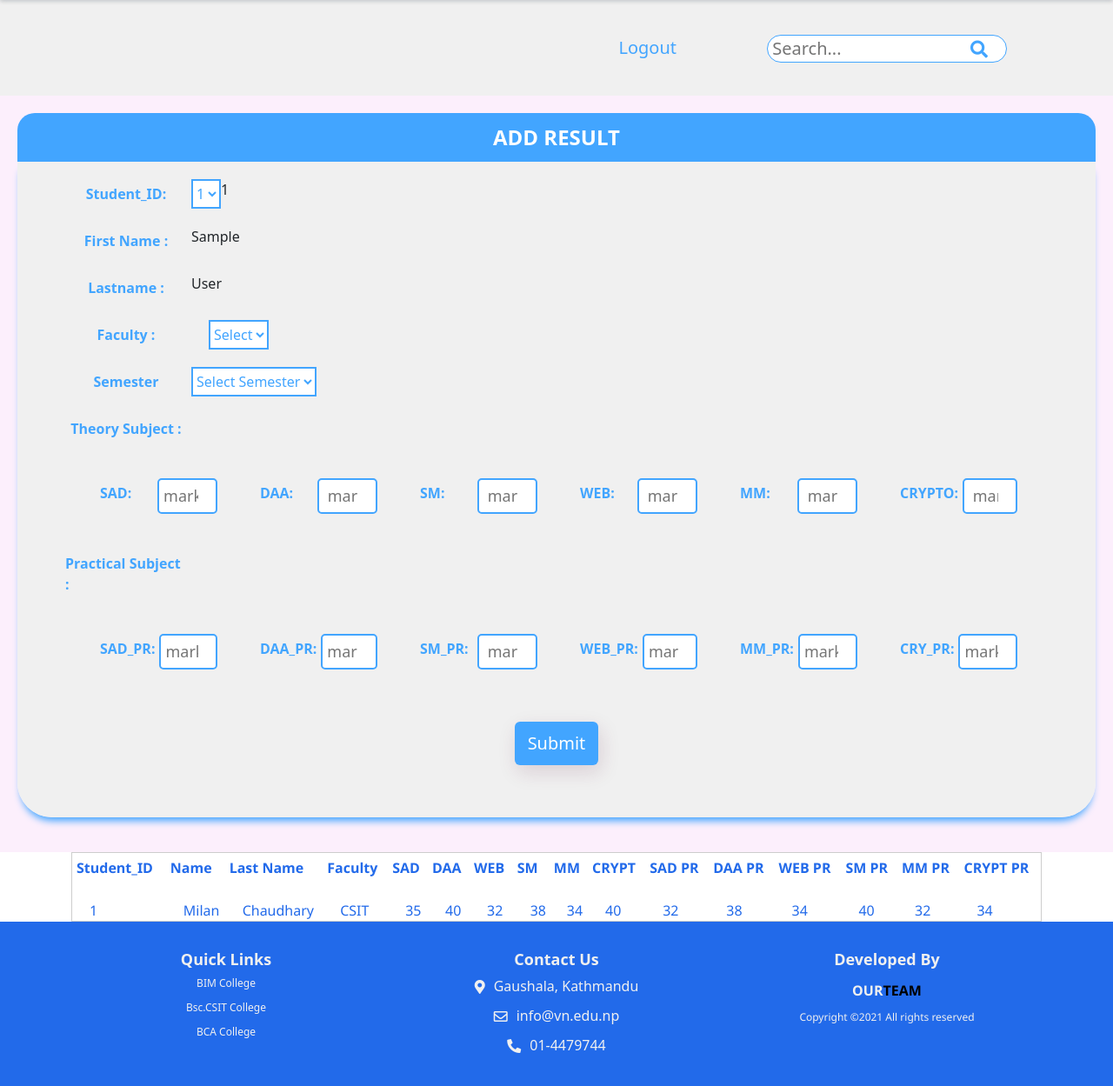
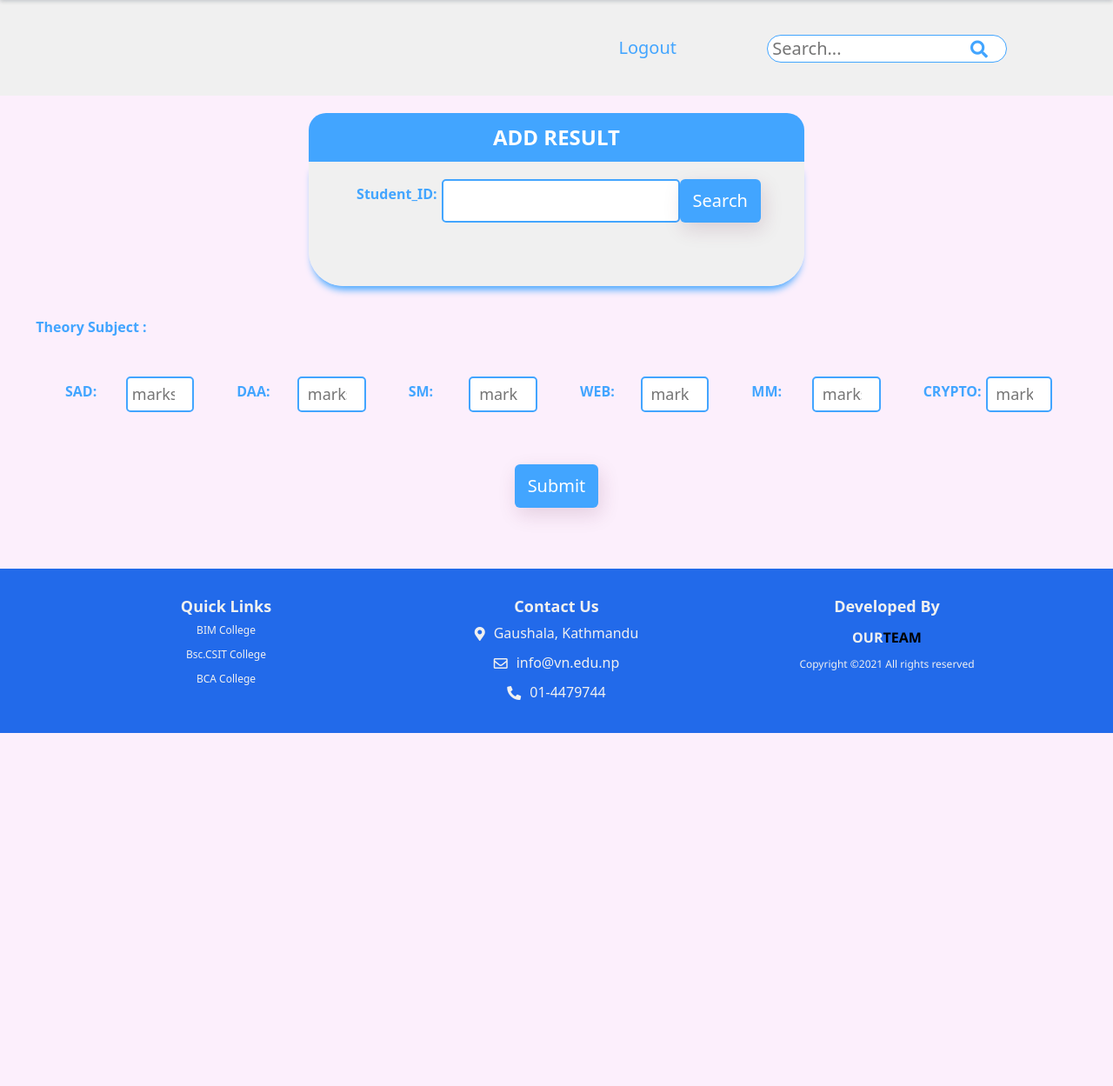
Before and after one commit to Milan589/RESULT-Management-System, a PHP site: page /addresult.php in a window 1280 px wide. Shown: the part 109-1358 px from the top of the page at 87% size. After the commit the page ends 952 px from the top, so only its background shows below. Run offline with PHP 8.4, Linux system fonts and the light colour scheme; tables that the repository leaves empty hold one stand-in row (values such as "Sample post").

```diff
--- a/addresult.php
+++ b/addresult.php
@@ -1,5 +1,27 @@
 <?php
     include 'config.php';
+       $message = "";
+
+if(isset($_POST['submit'])){
+
+        $sad = $_POST['sad'];
+        $daa = $_POST['daa'];
+        $web = $_POST['web'];
+        $mm = $_POST['mm'];
+        $sm = $_POST['sm'];
+        $crypt = $_POST['crypt'];
+        $sadpr = $_POST['sadpr'];
+        $daapr = $_POST['daapr'];
+        $webpr = $_POST['webpr'];
+        $mmpr = $_POST['mmpr'];
+        $smpr = $_POST['smpr'];
+        $cryptpr = $_POST['cryptpr'];
+
+
+        }
+
+
+
 
  ?>
 <!DOCTYPE html>
@@ -74,231 +96,173 @@
             </div>
         </div>
     </div>
-        <?php
-    $sql1= "SELECT * FROM student ";
-    $res1 = mysqli_query($conn,$sql1);
-    $data1=[];
-    if(mysqli_num_rows($res1)> 0){
-        while($row1 = mysqli_fetch_assoc($res1)){
-            array_unshift($data1,$row1);
-        }
-    }
-?>
     <div class="student-info">
-        <!-- <div class="container"> -->
             <div class="result-form">
-                <form method="post" id="form" class="add-result" action="">
+                <section>
                     <div class="legend">ADD RESULT</div>
-                    <fieldset class="field">
+                       <fieldset class="field">
+                <form method="get" id="form" class="add-result" action="">
                         <div class="form-handler">
                             <label class="labeling">Student_ID:</label>
-                            <select name="student_id">
-                             <?php
-                                foreach($data1 as $d1){
-                                 ?>
-                                 <option value="<?php echo $d1['student_id'] ;?>"><?php echo $d1['student_id']; ?></option>
+                           <input type="text" name="sid" value="<?php if(isset($_GET['sid'])){ echo $_GET['sid'];}  ?>">
+                        <button type="submit" class="button" > Search</button>
+                        </div>
+                  <!--   </fieldset> -->
+                 </form>
 
-                                <?php } ?>
-                                </select>
-                            <span>1</span>
+                       <hr>
+                        <?php
+                            if(isset($_GET['sid'])){
+                                  $sid = $_GET['sid'];
+                                $sql= "SELECT * FROM student WHERE student_id = '$sid' ";
+                                $res = mysqli_query($conn,$sql);
+                                if(mysqli_num_rows($res)> 0){
+                                   if (is_array($res) || is_object($res)){
+                                    foreach($res as $row){
+                                        ?>
+                                 <div class="form-handler">
+                                    <label >First Name :</label>
+                                    <!-- <span><?php echo $row['student_fname']; ?></span> -->
+                                   <input type="text" name="fname" value="<?php echo $row['student_fname']; ?>">
+                             </div>
+                        <div class="form-handler">
+                            <label for="lname" >Lastname :</label>
+                              <input type="text" name="lname" value="<?php echo $row['student_lname']; ?>">
                         </div>
-                        <div class="form-handler">
-                            <label class="labeling">First Name :</label>
+                              <div class="form-handler">
+                            <label for="faculty" >Faculty :</label>
+                              <input type="text" name="faculty" value="">
+                       </div>
+                       <div class="form-handler">
+                            <label >Semester</label>
+                            <input type="text" name="faculty" value="">
+                        </div>
+                            <?php
+                                }
+                              }
+                            }
+                              else{
+                            echo "No record found";
+                            }
+                           }
+                         ?>
 
-                            <span> <?php echo $d1['student_fname']; ?></span>
-                        </div>
-                        <div class="form-handler">
-                            <label for="lname" class="labeling">Lastname :</label>
-                           <span> <?php echo $d1['student_lname']; ?></span>
-                        </div>
-                        <div class="form-handler">
-                            <label for="faculty" class="labeling">Faculty :</label>
-                            <select id="faculty">
-                                <option value="">Select </option>
-                                <option value="CSIT">CSIT</option>
-                                <option value="BIM">BIM</option>
-                                <option value="BCA">BCA</option>
-                            </select>
-                            <small></small>
-                        </div>
-                        <div class="form-handler">
-                            <label class="labeling">Semester</label>
-                            <select id="semester">
-                                <option value="">Select Semester</option>
-                                <option value="1">First</option>
-                                <option value="2">Second</option>
-                                <option value="3">Third</option>
-                                <option value="4">Fourth</option>
-                                <option value="5">Fifth</option>
-                                <option value="6">Sixth</option>
-                                <option value="7">Seventh</option>
-                                <option value="8">Eighth</option>
-                            </select>
-                            <small></small>
-                        </div>
+
+
+
+                </section>
+            </div>
+                <div class="result-form">
+
+                        <form method="post" id="form1" class="add-result" action="">
                         <div class="form-handler">
                             <label for="subject" class="labeling">Theory Subject :</label>
                         </div>
                         <div class="row">
                             <div class="col-sm-2">
                                 <div class="form-handler">
-                                    <label for="lname">SAD: </label>
-                                    <input type="number" id="sad" class="round" min="0" placeholder="marks">
+                                    <label for="lname" id="change">SAD: </label>
+                                    <input type="number" id="sad" name="sad" class="round" min="0" placeholder="marks">
                                     <small></small>
                                 </div>
                             </div>
 
                             <div class="col-sm-2">
                                 <div class="form-handler">
-                                    <label for="lname">DAA: </label>
-                                    <input type="number" id="daa" class="round" min="0" placeholder=" marks">
+                                    <label for="lname" id="change">DAA: </label>
+                                    <input type="number" id="daa" name="daa" class="round" min="0" placeholder=" marks">
                                     <small></small>
                                 </div>
                             </div>
                             <div class="col-sm-2">
                                 <div class="form-handler">
                                     <label for="lname">SM: </label>
-                                    <input type="number" id="sm" class="round" min="0" placeholder=" marks">
+                                    <input type="number" id="sm" name="sm" class="round" min="0" placeholder=" marks">
                                     <small></small>
                                 </div>
                             </div>
                             <div class="col-sm-2">
                                 <div class="form-handler">
-                                    <label for="lname">WEB: </label>
-                                    <input type="number" id="web" class="round" min="0" placeholder=" marks">
+                                    <label for="lname" id="change">WEB: </label>
+                                    <input type="number" id="web" name="web" class="round" min="0" placeholder=" marks">
                                     <small></small>
                                 </div>
                             </div>
                             <div class="col-sm-2">
                                 <div class="form-handler">
-                                    <label for="lname">MM: </label>
-                                    <input type="number" id="mm" class="round" min="0" placeholder=" marks">
+                                    <label for="lname" id="change">MM: </label>
+                                    <input type="number" id="mm" name="mm"class="round" min="0" placeholder=" marks">
                                     <small></small>
                                 </div>
                             </div>
                             <div class="col-sm-2">
                                 <div class="form-handler">
-                                    <label for="lname">CRYPTO: </label>
-                                    <input type="number" id="crypt" class="round" min="0" placeholder=" marks">
+                                    <label for="lname" id="change">CRYPTO: </label>
+                                    <input type="number" id="crypt" name="crypt" class="round" min="0" placeholder=" marks">
                                     <small></small>
                                 </div>
                             </div>
                         </div>
-
+<!--
                         <div class="form-handler">
                             <label for="Pr marks" class="labeling">Practical Subject :</label>
                         </div>
                         <div class="row">
                             <div class="col-sm-2">
                                 <div class="form-handler">
-                                    <label for="lname">SAD_PR:</label>
-                                    <input type="number" id="sadpr" class="round" min="0" placeholder="marks">
+                                    <label for="lname" id="change">SAD_PR:</label>
+                                    <input type="number" id="sadpr" name="sadpr" class="round" min="0" placeholder="marks">
                                     <small></small>
                                 </div>
                             </div>
                             <div class="col-sm-2">
                                 <div class="form-handler">
-                                    <label for="lname">DAA_PR:</label>
-                                    <input type="number" id="daapr" class="round" min="0" placeholder="marks">
+                                    <label for="lname" id="change">DAA_PR:</label>
+                                    <input type="number" id="daapr" name="daapr" class="round" min="0" placeholder="marks">
                                     <small></small>
                                 </div>
                             </div>
                             <div class="col-sm-2">
                                 <div class="form-handler">
-                                    <label for="lname">SM_PR:</label>
-                                    <input type="number" id="smpr" class="round" min="0" placeholder=" marks">
+                                    <label for="lname" id="change">SM_PR:</label>
+                                    <input type="number" id="smpr" name="smpr" class="round" min="0" placeholder=" marks">
                                     <small></small>
                                 </div>
                             </div>
 
                             <div class="col-sm-2">
                                 <div class="form-handler">
-                                    <label for="lname">WEB_PR:</label>
-                                    <input type="number" id="webpr" class="round" min="0" placeholder="marks">
+                                    <label for="lname" id="change">WEB_PR:</label>
+                                    <input type="number" id="webpr" name="webpr" class="round" min="0" placeholder="marks">
                                     <small></small>
                                 </div>
                             </div>
 
                             <div class="col-sm-2">
                                 <div class="form-handler">
-                                    <label for="lname">MM_PR:</label>
-                                    <input type="number" id="mmpr" class="round" min="0" placeholder="marks">
+                                    <label for="lname" id="change">MM_PR:</label>
+                                    <input type="number" id="mmpr" name="mmpr" class="round" min="0" placeholder="marks">
                                     <small></small>
                                 </div>
                             </div>
                             <div class="col-sm-2">
                                 <div class="form-handler">
-                                    <label for="lname">CRY_PR:</label>
-                                    <input type="number" id="cryptpr" class="round" min="0" placeholder="marks">
+                                    <label for="lname" id="change">CRY_PR:</label>
+                                    <input type="number" id="cryptpr" name="cryptpr" class="round" min="0" placeholder="marks">
                                     <small></small>
                                 </div>
                             </div>
-                        </div>
+                        </div> -->
                         <div class="row">
                             <div class="form-handler">
                                 <button type="submit" class="button" id="submit" name="submit">Submit</button>
                             </div>
                         </div>
-                    </fieldset>
-                </form>
+                    </form>
+
             </div>
-        <!-- </div> -->
     </div>
-    <div class="container">
-        <table>
-            <thead>
-                <tr>
-
-                    <th>Student_ID</th>
-                    <th>Name</th>
-                    <th>Last Name</th>
-                    <th>Faculty</th>
-                    <th>SAD</th>
-                    <th>DAA</th>
-                    <th>WEB</th>
-                    <th>SM</th>
-                    <th>MM</th>
-                    <th>CRYPT</th>
-                    <th>SAD PR</th>
-                    <th>DAA PR</th>
-                    <th>WEB PR</th>
-                    <th>SM PR</th>
-                    <th>MM PR</th>
-                    <th>CRYPT PR</th>
-
-                </tr>
-            </thead>
-            <tbody>
-                <tr>
-                    <td>1</td>
-                    <td>Milan</td>
-                    <td>Chaudhary</td>
-                    <td>CSIT</td>
-                    <td>35</td>
-                    <td>40</td>
-                    <td>32</td>
-                    <td>38</td>
-                    <td>34</td>
-                    <td>40</td>
-                    <td>32</td>
-                    <td>38</td>
-                    <td>34</td>
-                    <td>40</td>
-                    <td>32</td>
-                    <td>34</td>
-
-                </tr>
-            </tbody>
-        </table>
-        <!-- <tr> -->
-        <!-- <td> <button type="submit" class="button">Submit</button></td> -->
-        <!-- <button type="button" class="delete-row">Delete Result</button> -->
-        <!-- </tr> -->
-
-    </div>
-
-
-    <footer class="foot-content">
+       <footer class="foot-content">
         <div class="container">
             <div class="row">
                 <div class="col-sm">
```
Also changed, not shown: adduser.php (+0 -19 lines), js/addresult1.js (+1 -49 lines), js/register2.js (+14 -6 lines), register.php (+1 -23 lines).
